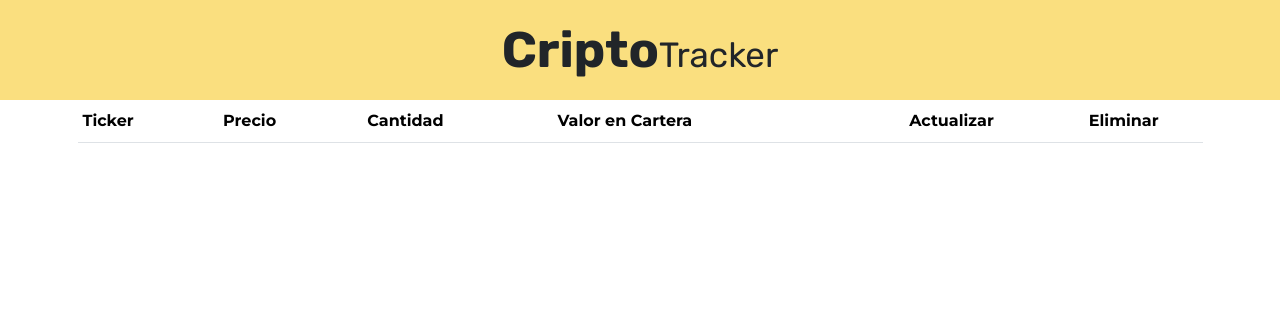
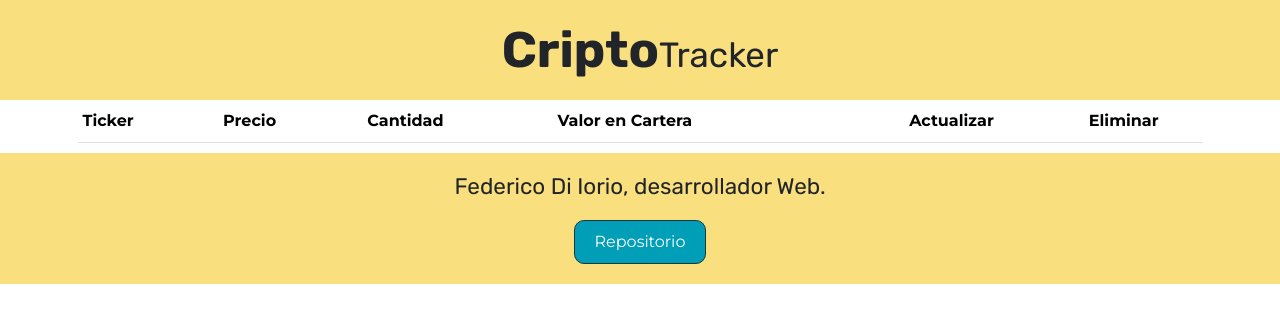
Before and after one commit to Fede-Diiorio/CryptoTracker, a website: page index.html in a window 1280 px wide. Drawn offline with nearby package versions, Linux system fonts and the light colour scheme; some packages are replaced by stand-ins of ours; no server answers; a script that the page names is missing.

Commit message:
Se agregó un footer al proyecto.

```diff
--- a/index.html
+++ b/index.html
@@ -17,9 +17,9 @@
 
 <body>
 
-    <div class="fondo-titulo">
+    <header class="fondo-titulo">
         <h1>Cripto<span>Tracker</span></h1>
-    </div>
+    </header>
 
     <div class="container">
 
@@ -81,6 +81,13 @@
         <div id="totalCartera"></div>
     </div>
 
+    <footer class="footer">
+        <div class="container contenedor-footer">
+            <h3>Federico Di Iorio, desarrollador Web.</h3>
+            <a href="https://github.com/Fede-Diiorio/CryptoTracker" target="_blank">Repositorio</a>
+        </div>
+    </footer>
+
     <script src="https://cdn.jsdelivr.net/npm/bootstrap@5.3.2/dist/js/bootstrap.bundle.min.js"
         integrity="sha384-C6RzsynM9kWDrMNeT87bh95OGNyZPhcTNXj1NW7RuBCsyN/o0jlpcV8Qyq46cDfL"
         crossorigin="anonymous"></script>
--- a/scss/main.scss
+++ b/scss/main.scss
@@ -5,3 +5,4 @@
 
 // Pages
 @import './pages/index';
+@import './pages/footer';
--- /dev/null
+++ b/scss/pages/_footer.scss
@@ -0,0 +1,31 @@
+.footer {
+    background-color: $primario;
+    padding: 2rem;
+
+    .contenedor-footer {
+        display: flex;
+        justify-content: center;
+        align-items: center;
+        flex-direction: column;
+        gap: 2rem;
+
+        h3 {
+            margin: 0;
+        }
+
+        a {
+            text-decoration: none;
+            color: $blanco;
+            background-color: $secundario;
+            padding: .5rem 2rem;
+            border-radius: 1rem;
+            border: 1px solid $secundarioOscuro;
+            transition: all .3s ease-in-out;
+
+            &:hover {
+                background-color: $secundarioOscuro;
+                border: 1px solid $primarioOscuro;
+            }
+        }
+    }
+}
```
Also changed, not shown: css/style.css.
